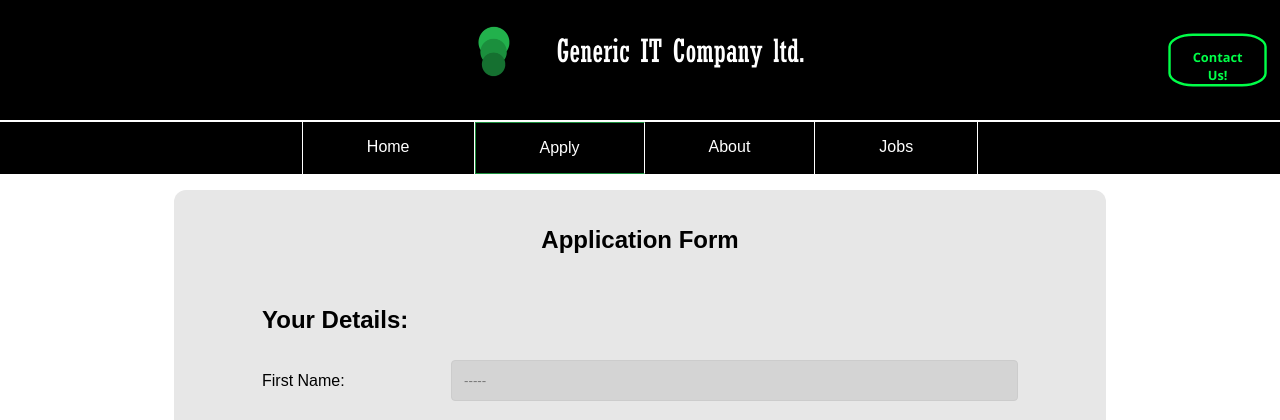
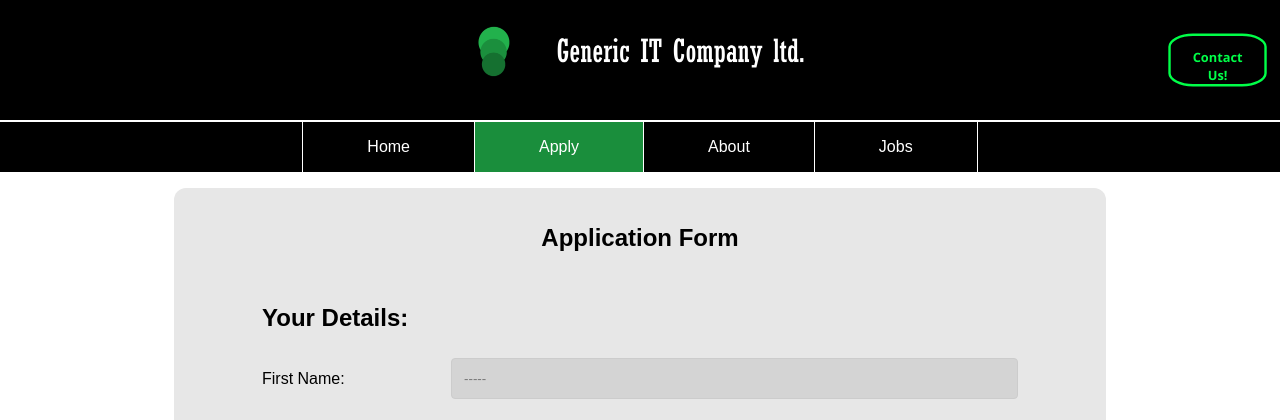
Before and after one commit to 105930160/tim_tam_project, a PHP site: page /apply.html in a window 1280 px wide. Shown: the top 420 px of the page. Run offline with PHP 8.4, Linux system fonts and the light colour scheme.

Commit message:
changed nav apply button collour when on apply page

```diff
--- a/styles/styles.css
+++ b/styles/styles.css
@@ -2,9 +2,9 @@
 
 
 /* ---------------------------------------------------------------------apply.html css----------------------------------------------*/
-/* NAVIGATION BAR: changing the colour of the apply button to signal current page */
+/* nav bar: changing the colour of the apply button to signal current page */
 #applybutton {
-    border: 1px solid #1A8E3C;
+    background-color: #1A8E3C;
 }
 
 /* form heading */
```
